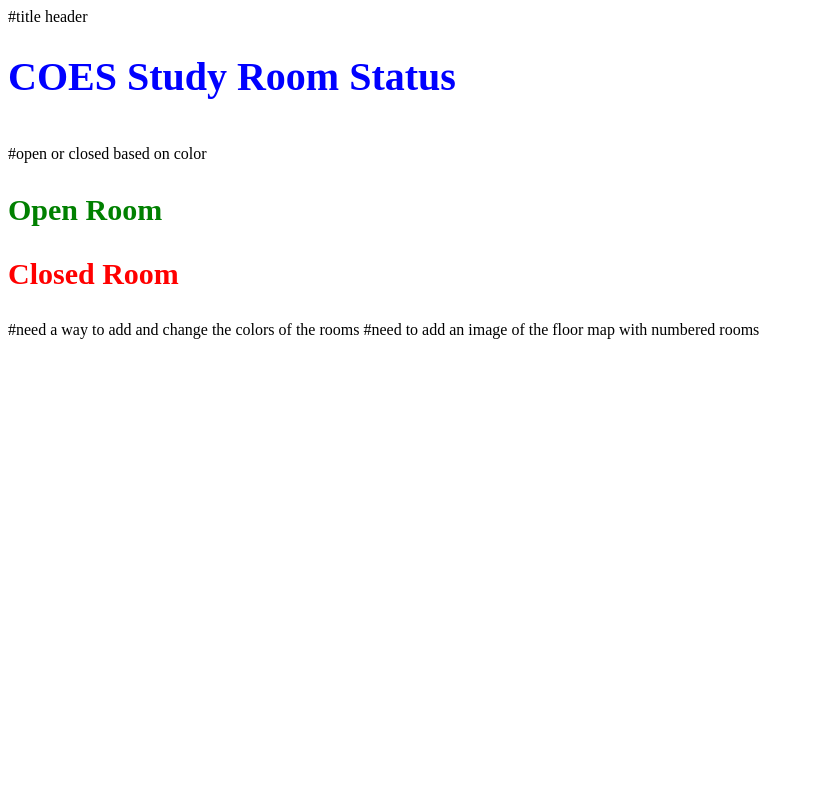
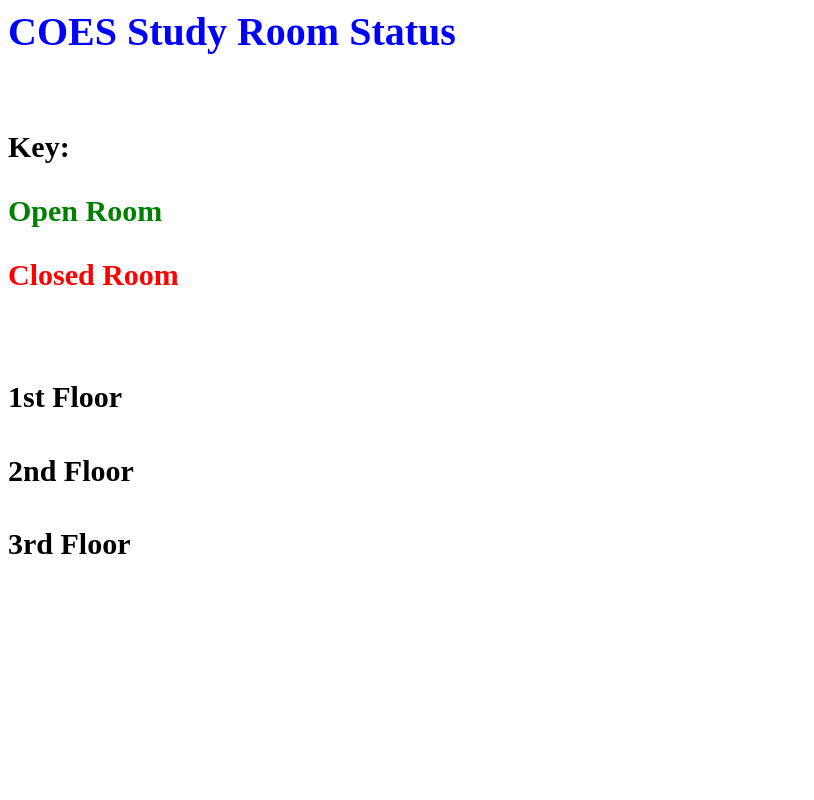
Before and after one commit to BurntMuffins/StudyRoomStatus, a Flask app: template templates/index.html in a window 1280 px wide. Shown: the whole page, without its empty margins (0-814 px from the left). Run offline with Flask 3, Linux system fonts and the light colour scheme; the template is opened without the code that fills it, so the values that code supplies are empty.

Commit message:
added more to html

```diff
--- a/templates/index.html
+++ b/templates/index.html
@@ -1,9 +1,9 @@
-#title header
 <h1 style="font-size: 40px; color:blue">COES Study Room Status</h1>
 <br>
-#open or closed based on color
+<h3 style="font-size: 30px">Key:</h3>
 <h3 style="font-size: 30px; color:green">Open Room</h3>
 <h3 style="font-size: 30px; color:red">Closed Room</h3>
-
-#need a way to add and change the colors of the rooms
-#need to add an image of the floor map with numbered rooms
+<br>
+<h4 style="font-size: 30px">1st Floor</h4>
+<h4 style="font-size: 30px">2nd Floor</h4>
+<h4 style="font-size: 30px">3rd Floor</h4>
```
